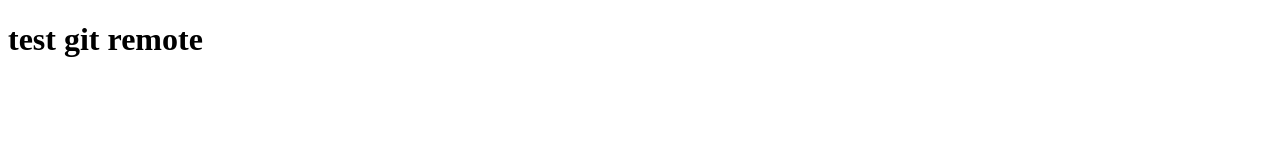
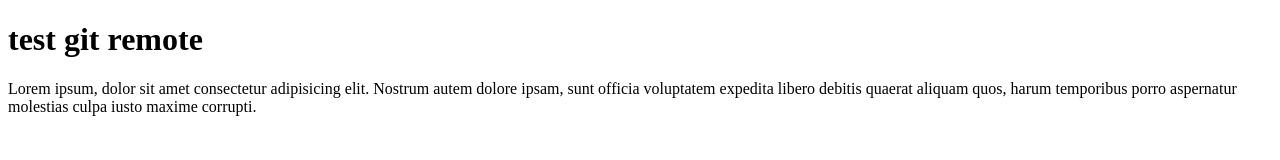
Before and after one commit to imamFachrie11/remote, a plain HTML site: page index.html in a window 1280 px wide. Drawn offline with Linux system fonts and the light colour scheme.

Commit message:
menambah tag p dan img

```diff
--- a/index.html
+++ b/index.html
@@ -7,5 +7,12 @@
   </head>
   <body>
     <h1>test git remote</h1>
+    <p>
+      Lorem ipsum, dolor sit amet consectetur adipisicing elit. Nostrum autem
+      dolore ipsam, sunt officia voluptatem expedita libero debitis quaerat
+      aliquam quos, harum temporibus porro aspernatur molestias culpa iusto
+      maxime corrupti.
+    </p>
+    <img src="" />
   </body>
 </html>
```
